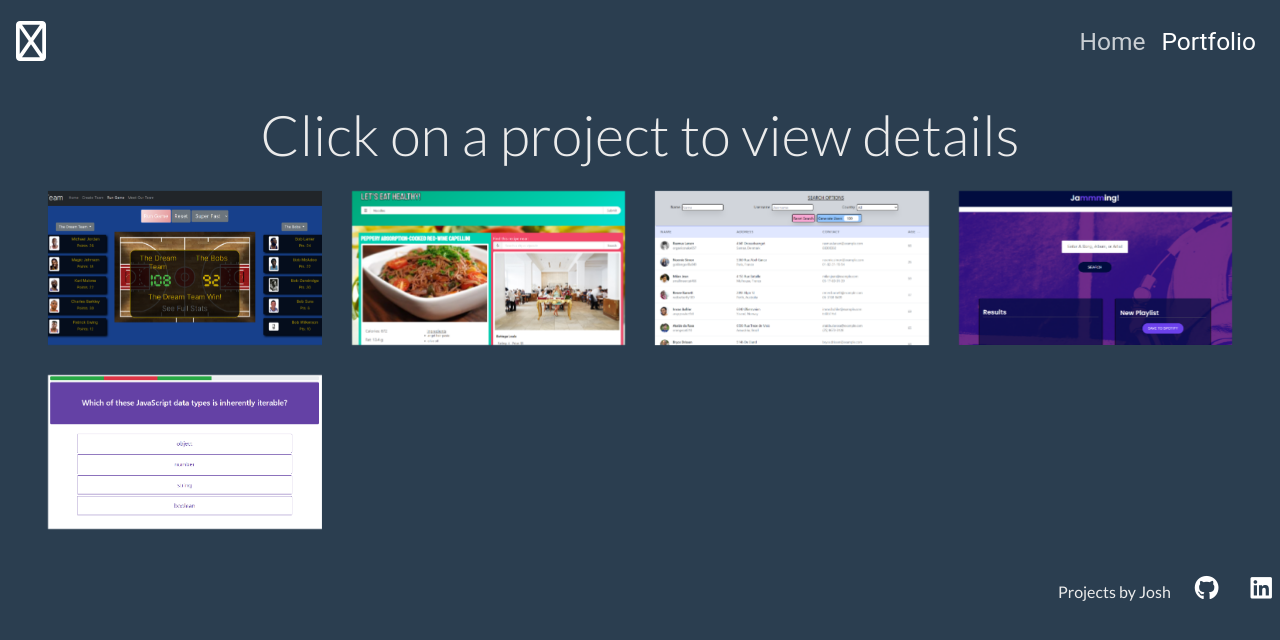
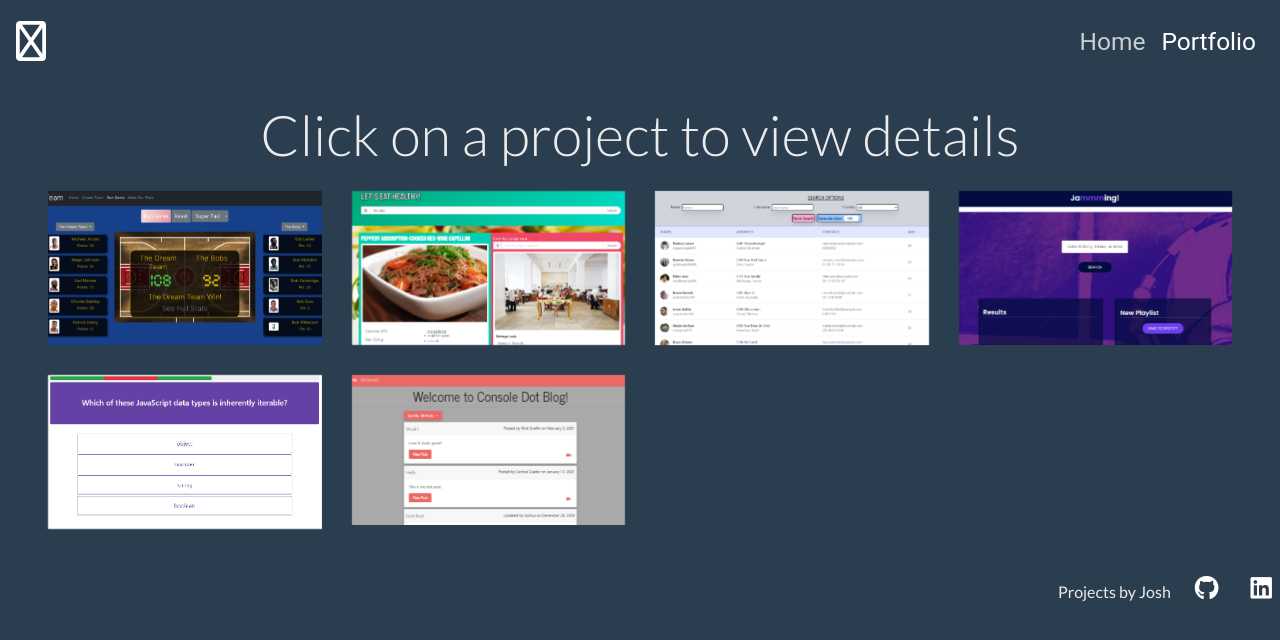
Before and after one commit to jdmarty/MyReactPortfolio, a React (Create React App) app: page /portfolio in a window 1280 px wide. Shown: the top 640 px of the page. Built offline with nearby package versions, Linux system fonts and the light colour scheme.

Commit message:
added console dot blog to portfolio for now

```diff
--- a/src/components/Project/style.css
+++ b/src/components/Project/style.css
@@ -41,6 +41,11 @@
   animation-delay: 1s;
 }
 
+.fade-slide6 {
+  animation: fade-in-move-right 1s forwards;
+  animation-delay: 1.25s;
+}
+
 @keyframes fade-in-move-right {
   0% {
     opacity: 0;
--- a/src/pages/Portoflio/index.js
+++ b/src/pages/Portoflio/index.js
@@ -7,12 +7,13 @@ import codeQuiz from "./images/codeQuiz.PNG";
 import dreamTeam from "./images/dreamTeam.PNG";
 import jammming from "./images/jammming_codecademy.png";
 import nutriSpot from "./images/nutriSpot.PNG";
-import workforce from "./images/workforce.PNG"
+import workforce from "./images/workforce.PNG";
+import consoleDotBlog from "./images/consoleDotBlog.PNG"
 // projects data
 import projects from "./projects";
 
 const Portfolio = () => {
-  const images = { codeQuiz, dreamTeam, jammming, nutriSpot, workforce}
+  const images = { codeQuiz, dreamTeam, jammming, nutriSpot, workforce, consoleDotBlog}
   const [featuredImage, setFeaturedImage] = useState(images.dreamTeam)
   const [featured, setFeatured] = useState(projects.dreamTeam);
 
--- a/src/pages/Portoflio/projects.js
+++ b/src/pages/Portoflio/projects.js
@@ -195,6 +195,51 @@ const projects = {
     repoLink: "https://github.com/jdmarty/codeQuiz",
     deployedLink: "https://jdmarty.github.io/codeQuiz/",
   },
+
+  consoleDotBlog: {
+    title: "Console Dot Blog",
+    image: {
+      src: "consoleDotBlog",
+      alt: "Console Dot Blog",
+    },
+    description:
+      "Simple CMS Style blog where users can post their own tech related articles and comment on existing posts after creating an account",
+    descriptionCont:
+      "Sample Account | email: guest@gmail.com | password: P@ssword12345",
+    tech: [
+      {
+        type: "image",
+        alt: "MySQL",
+        src:
+          "https://img.shields.io/badge/mysql-%2300f.svg?&style=for-the-badge&logo=mysql&logoColor=white",
+      },
+      {
+        type: "image",
+        alt: "NodeJS",
+        src:
+          "https://img.shields.io/badge/node.js%20-%2343853D.svg?&style=for-the-badge&logo=node.js&logoColor=white",
+      },
+      {
+        type: "image",
+        alt: "Express",
+        src:
+          "https://img.shields.io/badge/express.js%20-%23404d59.svg?&style=for-the-badge",
+      },
+      {
+        type: "image",
+        alt: "Heroku",
+        src:
+          "https://img.shields.io/badge/heroku%20-%23430098.svg?&style=for-the-badge&logo=heroku&logoColor=white",
+      },
+      {
+        type: "span",
+        text: "Handlebars",
+        class: "featured-tech-span handlebars",
+      },
+    ],
+    repoLink: "https://github.com/jdmarty/consoledotblog",
+    deployedLink: "https://still-crag-96450.herokuapp.com/",
+  },
 };
 
 export default projects;
```
Also changed, not shown: src/pages/Portoflio/images/consoleDotBlog.PNG (added).
